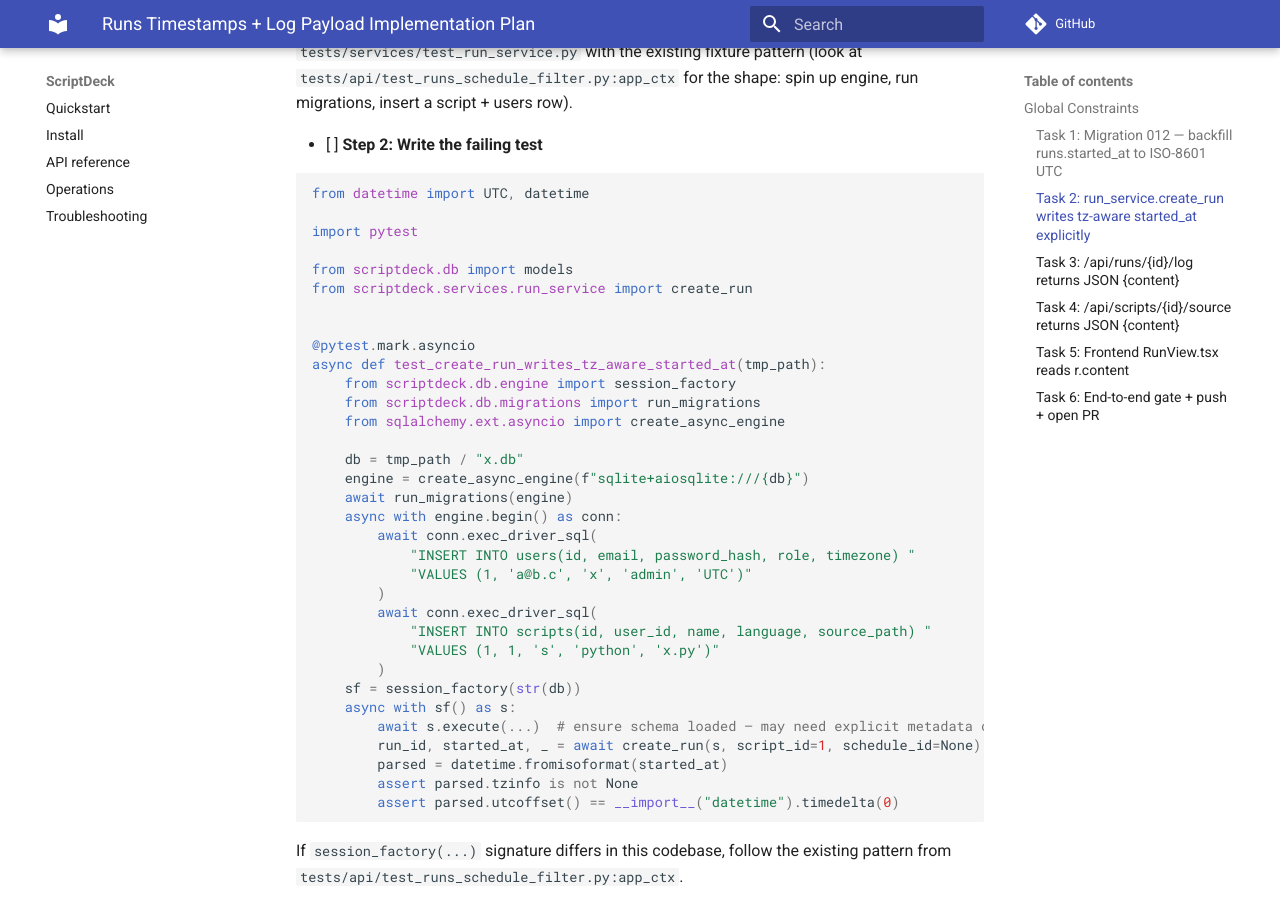
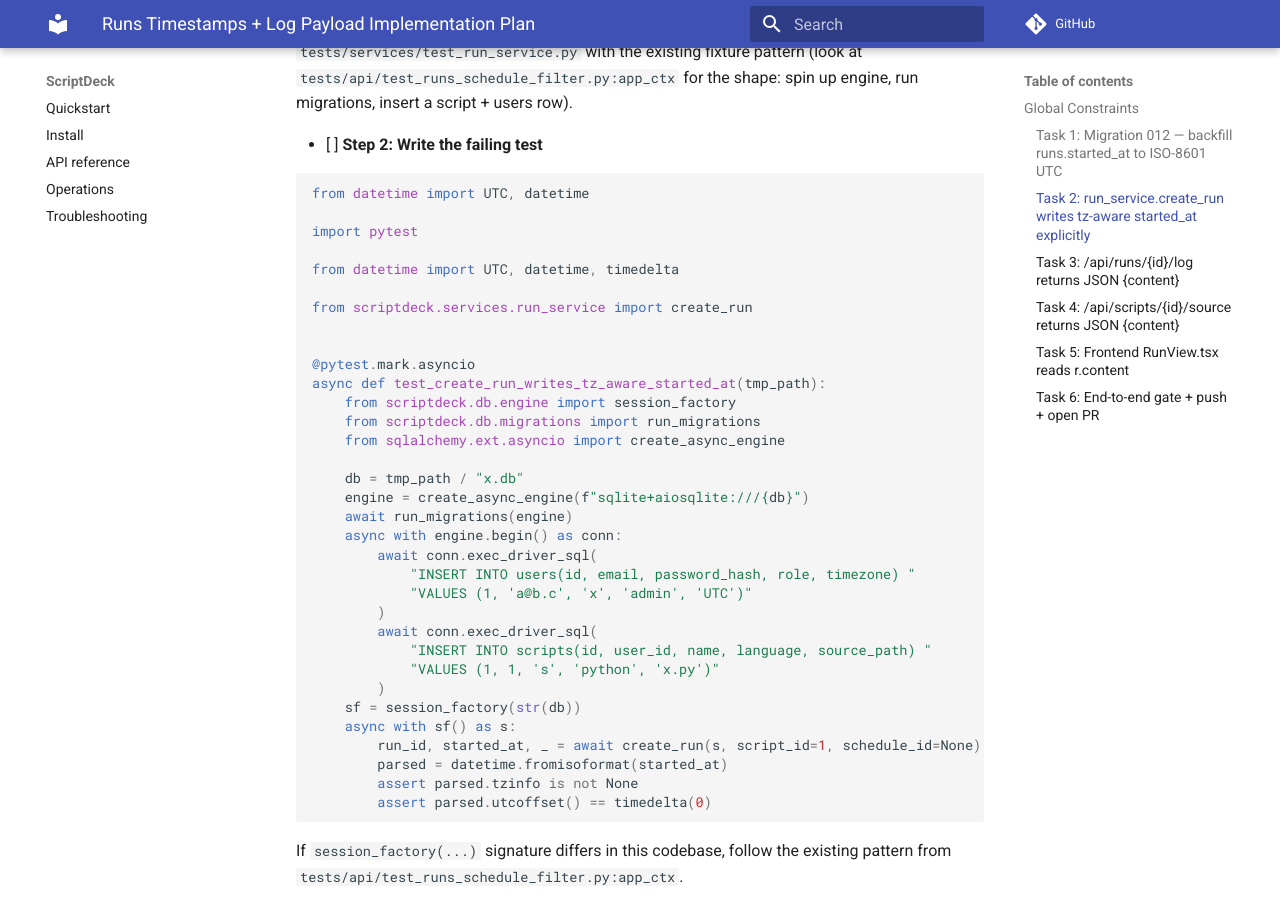
Before and after one commit to aliaadil/scriptdeck, an MkDocs documentation site: the page built from docs/superpowers/plans/2026-08-16-runs-timestamps-and-log-payload.md, in a window 1280 px wide and 900 px high, scrolled down 3332 px. Built offline with MkDocs 1.6.1 and Material for MkDocs 9.7.7, drawn with Linux system fonts in a browser that asks for light colours; comment, search, counter and statistics services are not loaded.

Commit message:
docs(plan): tidy imports in test snippet

````diff
--- a/docs/superpowers/plans/2026-08-16-runs-timestamps-and-log-payload.md
+++ b/docs/superpowers/plans/2026-08-16-runs-timestamps-and-log-payload.md
@@ -139,7 +139,8 @@ from datetime import UTC, datetime
 
 import pytest
 
-from scriptdeck.db import models
+from datetime import UTC, datetime, timedelta
+
 from scriptdeck.services.run_service import create_run
 
 
@@ -163,11 +164,10 @@ async def test_create_run_writes_tz_aware_started_at(tmp_path):
         )
     sf = session_factory(str(db))
     async with sf() as s:
-        await s.execute(...)  # ensure schema loaded — may need explicit metadata create
         run_id, started_at, _ = await create_run(s, script_id=1, schedule_id=None)
         parsed = datetime.fromisoformat(started_at)
         assert parsed.tzinfo is not None
-        assert parsed.utcoffset() == __import__("datetime").timedelta(0)
+        assert parsed.utcoffset() == timedelta(0)
 ```
 
 If `session_factory(...)` signature differs in this codebase, follow the existing pattern from `tests/api/test_runs_schedule_filter.py:app_ctx`.
````
